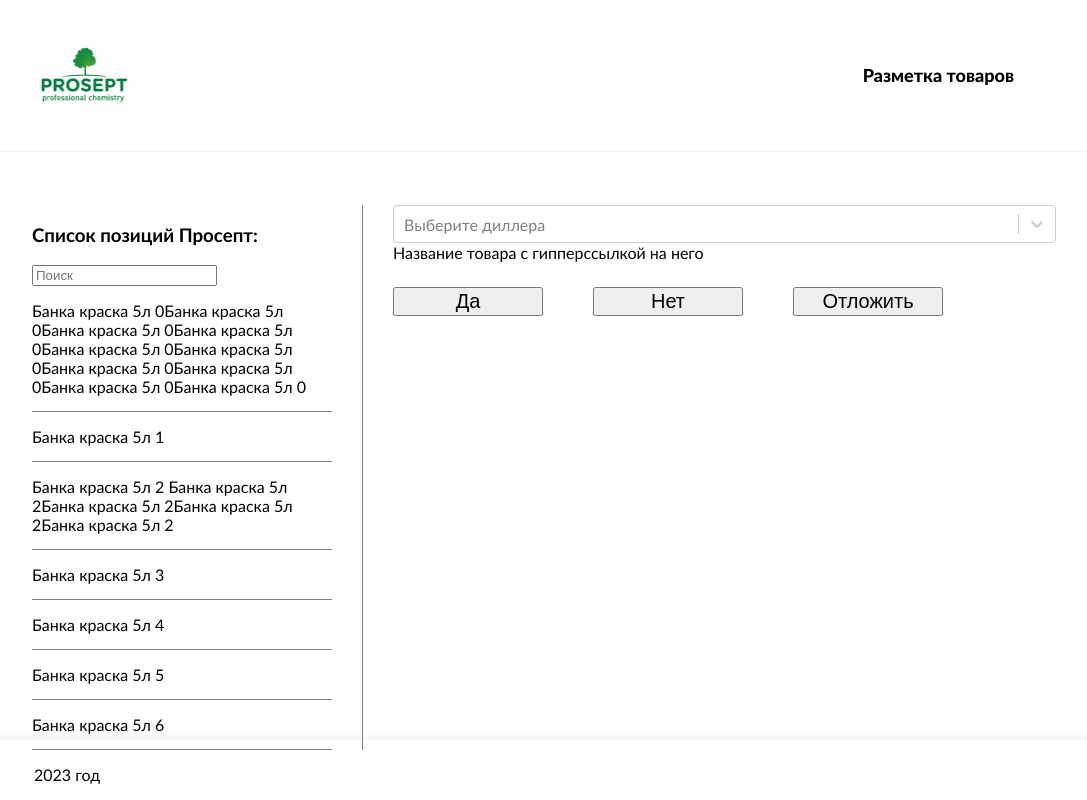
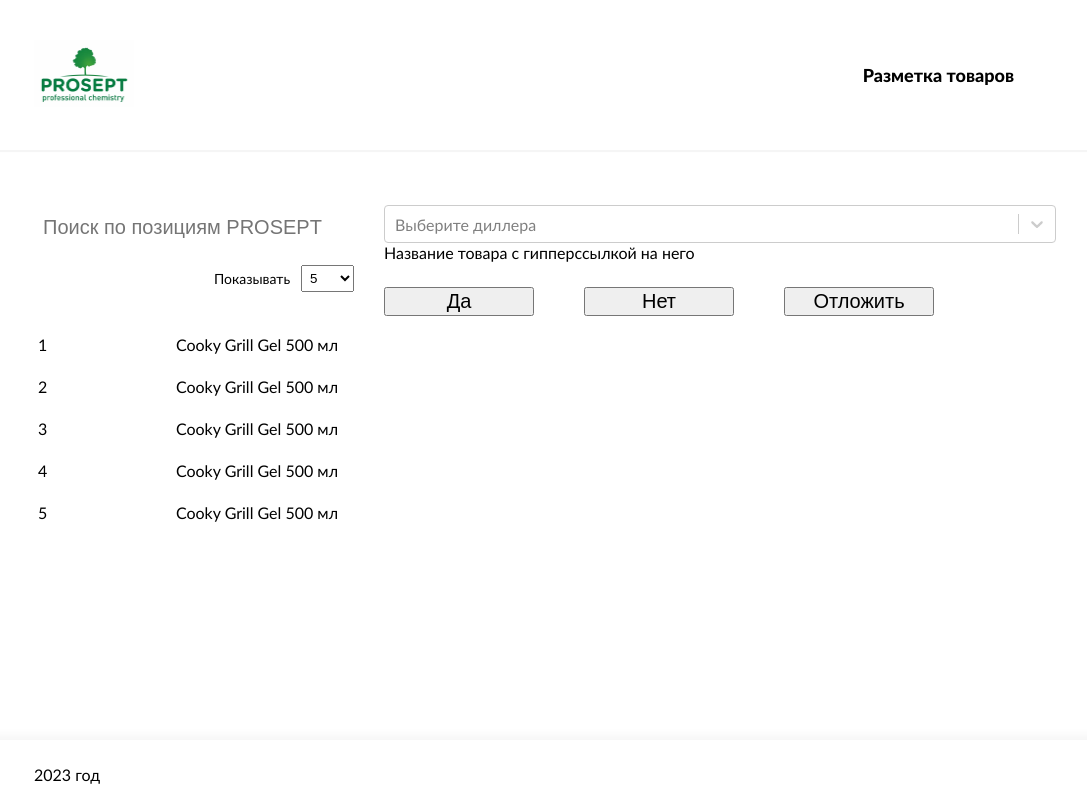
Before and after one commit to olgushe4ka/prosept_frontend, a React (Create React App) app: page / in a window 1280 px wide. Shown: the whole page, without its empty margins (96-1183 px from the left). Built offline with nearby package versions, Linux system fonts and the light colour scheme.

Commit message:
left-window

```diff
--- /dev/null
+++ b/src/components/left-window/left-window.module.css
@@ -0,0 +1,47 @@
+.leftWindow {
+  display: flex;
+  flex-direction: column;
+  min-height: 100%;
+  align-items: center;
+}
+
+.search {
+  width: 300px;
+  padding: 10px;
+  border: 0;
+  outline: 0;
+  font-size: 20px;
+  margin-bottom: 15px;
+  border: 1px solid transparent;
+  transition: border-bottom 0.2s ease-in-out;
+}
+
+.search:focus {
+  border-bottom: 1px solid #b5e0c3;
+}
+
+.list {
+  list-style-type: none;
+  width: 100%;
+  margin-top: 35px;
+  padding: 0 10px 0 0;
+  display: flex;
+  flex-direction: column;
+  row-gap: 7px;
+  overflow-y: auto;
+  scrollbar-width: thin;
+  scrollbar-color: #d5eddd transparent;
+  max-height: 300px;
+}
+
+.blockFilter {
+  font-size: 14px;
+  display: flex;
+  justify-content: space-between;
+  width: 140px;
+  align-items: center;
+  align-self: flex-end;
+}
+.filter {
+  padding: 4px;
+}
--- /dev/null
+++ b/src/components/left-window/left-window.tsx
@@ -0,0 +1,64 @@
+import { FC, useState } from 'react'
+import styles from './left-window.module.css'
+import ProseptItem from './prosept-item/prosept-item'
+import { goods } from './test-data/goods.js'
+
+interface IGoods {
+  article: string
+  name: string
+}
+
+const LeftWindow: FC = () => {
+  const [goodsQuantity, setGoodsQuantity] = useState<number>(5) //количество отображаемых товаров
+  const [searchRequest, setSearchRequest] = useState<string>('') //поисковый запрос
+  const [searchGoods, setSearchGoods] = useState<IGoods[]>(goods) //найденные товары
+  const [selectedGood, setSelectedGood] = useState<string>('') //храним артикул
+  return (
+    <section className={styles.leftWindow}>
+      <input
+        className={styles.search}
+        placeholder="Поиск по позициям PROSEPT"
+        value={searchRequest}
+        onInput={(evt) => {
+          const target = evt.target as HTMLInputElement
+          setSearchRequest(target.value)
+          const newGoods = goods.filter(
+            (good) =>
+              good.article.toLowerCase().includes(target.value.toLowerCase()) ||
+              good.name.toLowerCase().includes(target.value.toLowerCase()),
+          )
+          setSearchGoods(newGoods)
+        }}
+      />
+      <label className={styles.blockFilter}>
+        Показывать
+        <select
+          className={styles.filter}
+          onChange={(evt) => {
+            setGoodsQuantity(Number(evt.target.value))
+          }}
+        >
+          <option value="1">1</option>
+          <option value="3">3</option>
+          <option value="5" selected>
+            5
+          </option>
+          <option value="Infinity">Все</option>
+        </select>
+      </label>
+      <ul className={styles.list}>
+        {searchGoods.slice(0, goodsQuantity).map((good) => (
+          <ProseptItem
+            key={good.article}
+            article={good.article}
+            name={good.name}
+            selectedGood={selectedGood}
+            setSelectedGood={setSelectedGood}
+          />
+        ))}
+      </ul>
+    </section>
+  )
+}
+
+export default LeftWindow
--- /dev/null
+++ b/src/components/left-window/prosept-item/prosept-item.module.css
@@ -0,0 +1,26 @@
+.proseptItem {
+  display: flex;
+  justify-content: space-between;
+  padding: 7px 10px;
+  border-radius: 10px;
+  transition: border 0.2s ease-in-out;
+  cursor: pointer;
+  border: 1px solid transparent;
+  font-size: 16px;
+}
+
+li input[type='radio']:checked + .proseptItem {
+  background-color: #b5e0c3;
+}
+
+.proseptItem:hover {
+  border: 1px solid #b5e0c3;
+}
+
+.radio:checked {
+  border: 2px solid #b5e0c3;
+}
+
+.radio {
+  display: none;
+}
--- /dev/null
+++ b/src/components/left-window/prosept-item/prosept-item.tsx
@@ -0,0 +1,41 @@
+import { FC } from 'react'
+import styles from './prosept-item.module.css'
+
+interface IProseptItem {
+  article: string
+  name: string
+  setSelectedGood: (good: string) => void
+  selectedGood: string
+}
+
+const ProseptItem: FC<IProseptItem> = ({
+  article,
+  name,
+  setSelectedGood,
+  selectedGood,
+}) => {
+  return (
+    <li>
+      <input
+        className={styles.radio}
+        type="radio"
+        name="item"
+        id={article}
+        onClick={(evt) => {
+          setSelectedGood(article)
+          const target = evt.target as HTMLInputElement
+          if (selectedGood === article) {
+            target.checked = false
+            setSelectedGood('')
+          }
+        }}
+      />
+      <label htmlFor={article} className={styles.proseptItem}>
+        <span>{article}</span>
+        <span>{name}</span>
+      </label>
+    </li>
+  )
+}
+
+export default ProseptItem
--- /dev/null
+++ b/src/components/left-window/test-data/goods.js
@@ -0,0 +1,10 @@
+export const goods = [
+  { article: '1', name: 'Cooky Grill Gel 500 мл' },
+  { article: '2', name: 'Cooky Grill Gel 500 мл' },
+  { article: '3', name: 'Cooky Grill Gel 500 мл' },
+  { article: '4', name: 'Cooky Grill Gel 500 мл' },
+  { article: '5', name: 'Cooky Grill Gel 500 мл' },
+  { article: '6', name: 'Cooky Grill Gel 500 мл' },
+  { article: '7', name: 'Cooky Grill Gel 500 мл' },
+  { article: '8', name: 'Cooky Grill Gel 500 мл' },
+]
--- a/src/pages/main.tsx
+++ b/src/pages/main.tsx
@@ -1,8 +1,7 @@
+import { useState } from 'react'
+import LeftWindow from '../components/left-window/left-window'
 import MyDropdown from '../components/menu/menu'
 import styles from './main.module.css'
-import ItemFromItemsList from '../components/items-list/items-list'
-import { itemsList } from '../utils/fakeData'
-import { useState } from 'react'
 
 interface SelectedItem {
   name: string
@@ -30,9 +29,9 @@
 
   return (
     <div className={styles.app}>
-
       <div className={styles.main}>
-        <div className={styles.block1}>
+        <LeftWindow />
+        {/* <div className={styles.block1}>
           <h3>Список позиций Просепт:</h3>
           <input placeholder="Поиск" />
           {itemsList.map((item) => (
@@ -45,11 +44,12 @@
             >
               <ItemFromItemsList item={item.name} />
             </div>
-          ))}
-        </div>
+            </div>
+          ))} */}
+
         <div className={styles.block2AndButtons}>
           <div className={styles.block2}>
-          <MyDropdown items={items} onSelect={handleDropdownSelect} />
+            <MyDropdown items={items} onSelect={handleDropdownSelect} />
             <a
               href={selectedItem?.link}
               target="_blank"
```
Also changed, not shown: 1 other file (tests, documents, lock files or other folders).
